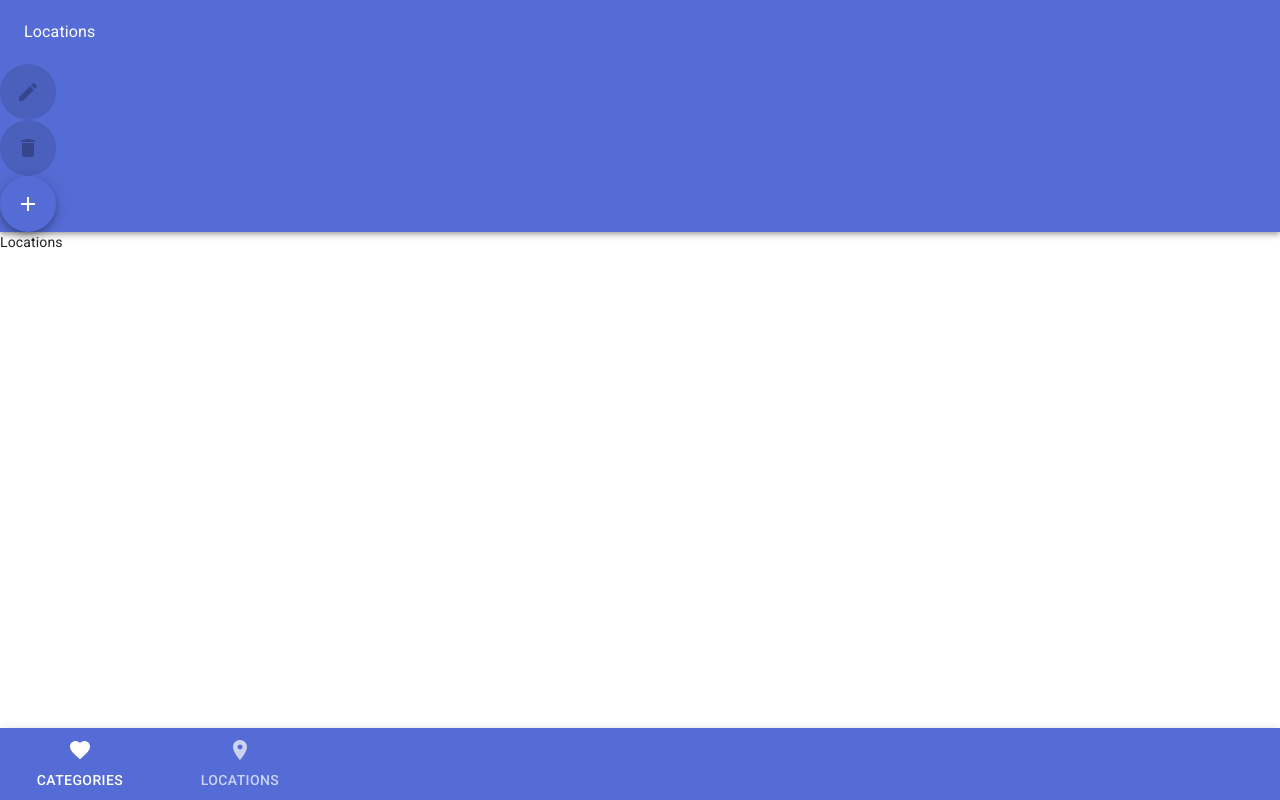
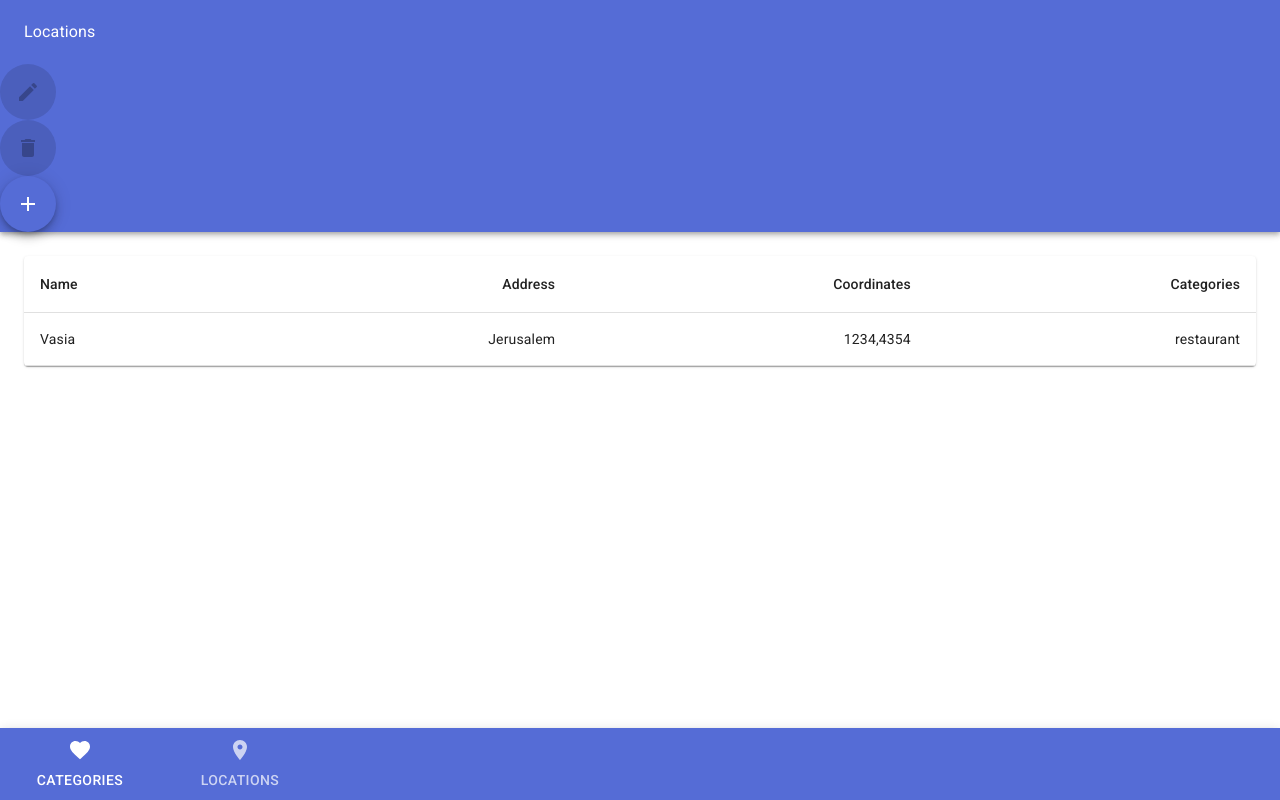
Before and after one commit to shootermv/welldone-software-exam, a React (Create React App) app: page /locations in a window 1280 px wide. Built offline with nearby package versions, Linux system fonts and the light colour scheme.

Commit message:
added table to "locations" component

```diff
--- a/src/App.js
+++ b/src/App.js
@@ -10,6 +10,7 @@ import {
 import Categories from "./components/Categories";
 import EditCategory from "./components/EditCategory";
 import Locations from "./components/Locations";
+import EditLocation from "./components/EditLocation";
 import BottomAppBar from "./components/BottomAppBar";
 
 /* context */
@@ -54,8 +55,9 @@ export default function App() {
       <Router>
         <Switch>
           <Route path="/categories" exact component={Categories} />
-          <Route path="/categories/:id" exact component={EditCategory} />
-          <Route path="/locations" component={Locations} />
+          <Route path="/categories/:id" component={EditCategory} />
+          <Route path="/locations"  exact component={Locations} />
+          <Route path="/locations/:id" component={EditLocation} />
           <Route exact path="/" render={() => <Redirect to="/categories" />} />
         </Switch>
         <BottomAppBar />
--- /dev/null
+++ b/src/components/EditLocation.js
@@ -0,0 +1,3 @@
+export default function EditLocation() {
+  return ('hi')
+}
--- a/src/components/Locations.js
+++ b/src/components/Locations.js
@@ -1,4 +1,4 @@
-import React from 'react';
+import React, { useContext } from "react";
 
 /* toolbar */
 import AppBar from "@material-ui/core/AppBar";
@@ -11,22 +11,72 @@ import EditIcon from "@material-ui/icons/Edit";
 import DeleteIcon from "@material-ui/icons/Delete";
 import AddIcon from "@material-ui/icons/Add";
 
+/* context */
+import { AppContext } from "../AppContext";
 
+/* table */
+import { lighten, makeStyles } from "@material-ui/core/styles";
+import Table from "@material-ui/core/Table";
+import TableBody from "@material-ui/core/TableBody";
+import TableCell from "@material-ui/core/TableCell";
+import TableHead from "@material-ui/core/TableHead";
+import TablePagination from "@material-ui/core/TablePagination";
+import TableRow from "@material-ui/core/TableRow";
+import TableSortLabel from "@material-ui/core/TableSortLabel";
+import Paper from "@material-ui/core/Paper";
+import Checkbox from "@material-ui/core/Checkbox";
+import IconButton from "@material-ui/core/IconButton";
+import Tooltip from "@material-ui/core/Tooltip";
+import FormControlLabel from "@material-ui/core/FormControlLabel";
+import Switch from "@material-ui/core/Switch";
+import FilterListIcon from "@material-ui/icons/FilterList";
+import { Container } from "@material-ui/core";
 
-export default function Locations({history, match}) {
-    const selectedLocationId= ''
-    const handleToggle = value => () => {
-    };
+const useStyles = makeStyles(theme => ({
+    root: {
+      width: '100%',
+      marginTop: theme.spacing(3),
+    }
+}));
 
-    const goToEdit = () => {
-    };
+const headRows = [
+  { id: "name", numeric: false, disablePadding: true, label: "Name" },
+  { id: "address", numeric: false, disablePadding: false, label: "Address" },
+  {
+    id: "coordinates",
+    numeric: false,
+    disablePadding: false,
+    label: "Coordinates"
+  },
+  { id: "categories", numeric: true, disablePadding: false, label: "Carbs (g)" }
+];
+const rows = [
+  {
+    name: "Vasia",
+    address: "Jerusalem",
+    coordinates: "1234,4354",
+    categories: "restaurant"
+  }
+];
 
-    const handleDelete = () => {
-    };
+export default function Locations({ history, match }, props) {
+  const classes = useStyles();
+  let {
+    data: {
+      locations,
+      selectedLocationId
+    }
+  } = useContext(AppContext);
+
+  const handleToggle = value => () => {};
+
+  const goToEdit = () => {};
+
+  const handleDelete = () => {};
 
   const handleAdd = () => {
     history.push(`/locations/new`);
-    }
+  };
 
   return (
     <div>
@@ -36,17 +86,53 @@ export default function Locations({history, match}) {
             {"Locations"}
           </Typography>
         </Toolbar>
-                    <Fab color="primary" aria-label="Edit" onClick={goToEdit} disabled={selectedLocationId !== '' ? false : true}>
+        <Fab
+          color="primary"
+          aria-label="Edit"
+          onClick={goToEdit}
+          disabled={selectedLocationId  ? false : true}
+        >
           <EditIcon />
         </Fab>
-                    <Fab color="primary" aria-label="Delete" onClick={handleDelete} disabled={selectedLocationId !== '' ? false : true}>
+        <Fab
+          color="primary"
+          aria-label="Delete"
+          onClick={handleDelete}
+          disabled={selectedLocationId  ? false : true}
+        >
           <DeleteIcon />
         </Fab>
         <Fab color="primary" aria-label="Add" onClick={handleAdd}>
           <AddIcon />
         </Fab>
       </AppBar>
-                Locations
+
+      <Container className={classes.root}>
+        <Paper>
+          <Table>
+            <TableHead>
+              <TableRow>
+                <TableCell>Name</TableCell>
+                <TableCell align="right">Address</TableCell>
+                <TableCell align="right">Coordinates</TableCell>
+                <TableCell align="right">Categories</TableCell>
+              </TableRow>
+            </TableHead>
+            <TableBody>
+              {rows.map(row => (
+                <TableRow key={row.name}>
+                  <TableCell component="th" scope="row">
+                    {row.name}
+                  </TableCell>
+                  <TableCell align="right">{row.address}</TableCell>
+                  <TableCell align="right">{row.coordinates}</TableCell>
+                  <TableCell align="right">{row.categories}</TableCell>
+                </TableRow>
+              ))}
+            </TableBody>
+          </Table>
+        </Paper>
+      </Container>
     </div>
-        )
+  );
 }
```
Lines whose indentation alone changed are shown as unchanged.
